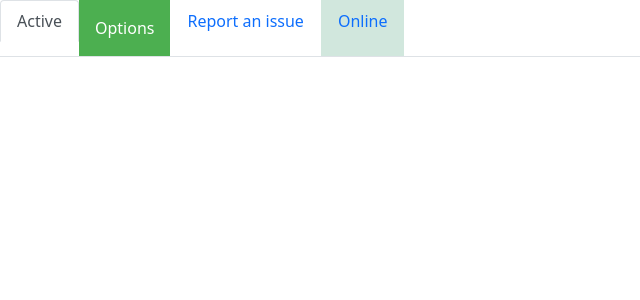
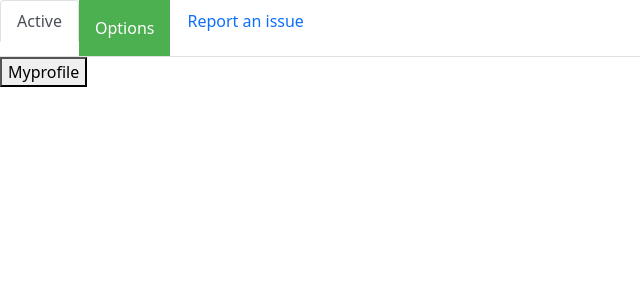
Before and after one commit to shivamkshirsagar11/Python_Django, a Django app: template WEchat/template/home.html in a window 1280 px wide. Shown: the top 300 px of the page, without its empty margins (0-640 px from the left). Run offline with Django 4.2, Linux system fonts and the light colour scheme; the template is opened without the code that fills it: most values are stand-ins (such as "Sample title", 1, 10 or a date in 2020); some libraries are stand-ins or nearby versions.

Commit message:
View profile v0.2.4-beta
View user's profile hase been added and edit profile is in testing

```diff
--- a/WEchat/template/chat_base.html
+++ b/WEchat/template/chat_base.html
@@ -8,7 +8,11 @@
 <link rel="stylesheet" href="https://cdnjs.cloudflare.com/ajax/libs/twitter-bootstrap/5.1.0/css/bootstrap.min.css">
 <link rel="stylesheet" href="https://cdnjs.cloudflare.com/ajax/libs/font-awesome/5.15.4/css/all.min.css">
 <link rel="stylesheet" href="assets/css/style.css">
+<link rel="stylesheet" href="https://cdn.jsdelivr.net/npm/bootstrap@5.0.0-alpha1/dist/css/bootstrap.min.css">
+<link rel="stylesheet" href="https://cdn.jsdelivr.net/npm/bootstrap@5.0.0-alpha1/dist/js/bootstrap.bundle.min.js">
+<link rel="stylesheet" href="https://cdnjs.cloudflare.com/ajax/libs/jquery/3.2.1/jquery.min.js">
 <title>{% block title %}{% endblock title %}</title>
+
 <style>
     .dropbtn {
       background-color: #4CAF50;
@@ -49,7 +53,9 @@
     .dropdown:hover .dropbtn {
       background-color: #3e8e41;
     }
+    {% block style %}{% endblock style %}
     </style>
+
 </head>
 <body>
 <!-- Nav tabs -->
@@ -60,16 +66,14 @@
     <li class="dropdown">
         <button class="dropbtn">Options</button>
         <div class="dropdown-content">
+
         <a>{% block name %}{% endblock name %}</a>
-        <a href="#">Profile settings</a>
+        <a href="#" class="myDIV">Profile settings</a>
         <a href="/" class="alert-danger">Logout</a>
         </div>
       </li>
     <li class="nav-item">
         <a href="#tab5Id" class="nav-link">Report an issue</a>
-    </li>
-    <li class="nav-item alert-success">
-        <p class="nav-link">Online</p>
     </li>
 </ul>
 
@@ -90,7 +94,8 @@
 </script>
 <script src="https://cdnjs.cloudflare.com/ajax/libs/popper.js/2.9.2/umd/popper.min.js"></script>
 <script src="https://cdnjs.cloudflare.com/ajax/libs/twitter-bootstrap/5.1.0/js/bootstrap.min.js"></script>
-</body>
+
 {% block body %}
 {% endblock body %}
+</body>
 </html>
--- a/WEchat/template/home.html
+++ b/WEchat/template/home.html
@@ -1,5 +1,113 @@
 <!doctype html>
 {% extends 'chat_base.html' %}
 {% block title %}Pare HOME{% endblock title %}
-{% block name %}{{name}}{% endblock name %}
-{% block body %}{% endblock body %}
+{% block name %}{{name.name}}{% endblock name %}
+{% block style %}
+@import url("https://fonts.googleapis.com/css2?family=Poppins:weight@100;200;300;400;500;600;700;800&display=swap");
+
+body {
+    <!-- background-color: #545454; -->
+    font-family: "Poppins", sans-serif;
+    font-weight: 300
+}
+
+.container {
+    height: 50vh
+}
+
+.card {
+    width: 380px;
+    border: none;
+    border-radius: 15px;
+    padding: 8px;
+    background-color: #fff;
+    position: relative;
+    height: 370px
+}
+
+.upper {
+    height: 100px
+}
+
+.upper img {
+    width: 100%;
+    border-top-left-radius: 10px;
+    border-top-right-radius: 10px
+}
+
+.user {
+    position: relative
+}
+
+.profile img {
+    height: 80px;
+    width: 80px;
+    margin-top: 2px
+}
+
+.profile {
+    position: absolute;
+    top: -50px;
+    left: 38%;
+    height: 90px;
+    width: 90px;
+    border: 3px solid #fff;
+    border-radius: 50%
+}
+
+.follow {
+    border-radius: 15px;
+    padding-left: 20px;
+    padding-right: 20px;
+    height: 35px
+}
+
+.stats span {
+    font-size: 29px
+}
+.prof,.toggle {
+    display: none;
+  }
+{% endblock style %}
+{% block body %}
+<button onclick="profile()"> Myprofile</button>
+<div class="prof" id="profile">
+<div class="toggle" id="toggle"><button onclick="profile_t()">go back</button></div>
+<div class="container d-flex justify-content-center align-items-center">
+    <div class="card">
+        <div class="upper"> <img src="https://i.imgur.com/Qtrsrk5.jpg" class="img-fluid" alt=""> </div>
+        <div class="user text-center">
+            <div class="profile"> <img src="/static/images/WEchat-random-user.png" class="rounded-circle" width="80" alt=""> </div>
+        </div>
+        <div class="mt-5 text-center">
+            <h4 class="mb-0">{{name.name}}</h4> <span class="text-muted d-block mb-2">India</span> <button class="btn btn-primary btn-sm follow">Change profile</button>
+            <div class="d-flex justify-content-between align-items-center mt-4 px-4">
+                <div class="stats">
+                    <h6 class="mb-0">{{name.email}}</h6>
+                </div>
+                <div class="stats">
+                    <h6 class="mb-0">🟢Online</h6>
+                </div>
+                <div class="stats">
+                    <h6 class="mb-0">{{name.usePurpose}}</h6>
+                </div>
+            </div>
+        </div>
+    </div>
+</div>
+</div>
+<script type="text/javascript">
+    function profile(){
+        var prof = document.getElementById("profile");
+        var prof2 = document.getElementById("toggle");
+        prof.style.display = "block";
+        prof2.style.display = "block";
+    }
+    function profile_t(){
+        var prof = document.getElementById("profile");
+        var prof2 = document.getElementById("toggle");
+        prof.style.display = "none";
+        prof2.style.display = "none";
+    }
+</script>
+{% endblock body %}
--- a/WEchat/template/login.html
+++ b/WEchat/template/login.html
@@ -33,7 +33,6 @@
 <a class="text-black" href="signup">New to our website?</a><br><br>
 <button class="btn btn-dark">Submit</button>
 </form>
-
 <script src="https://cdnjs.cloudflare.com/ajax/libs/popper.js/2.9.2/umd/popper.min.js"></script>
 <script src="https://cdnjs.cloudflare.com/ajax/libs/twitter-bootstrap/5.1.0/js/bootstrap.min.js"></script>
 <script>
```
Also changed, not shown: WEchat/WEhome/models.py (+9 -0 lines), WEchat/WEhome/views.py (+6 -2 lines), WEchat/WEhome/migrations/0005_fullprofile.py (added), WEchat/media/user_profile/default.png (added), WEchat/static/images/WEchat-random-user.png (added).
